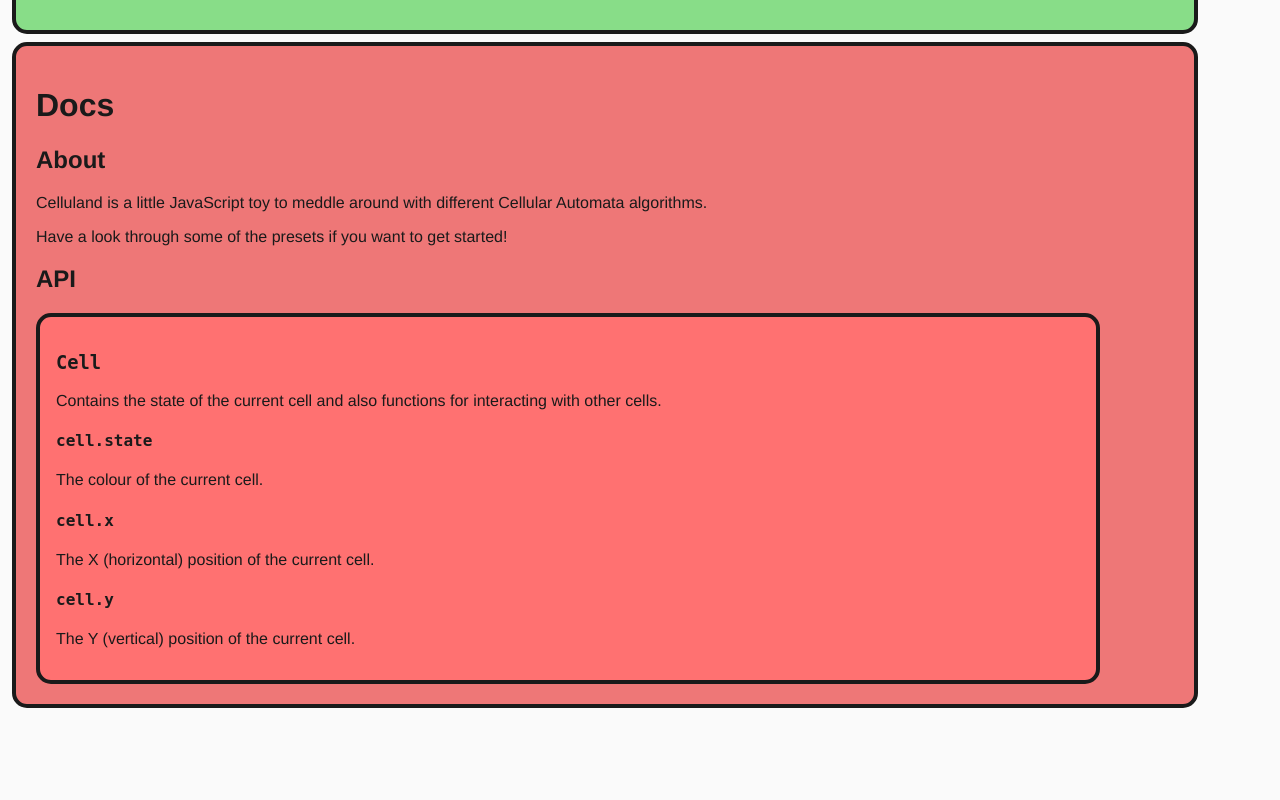
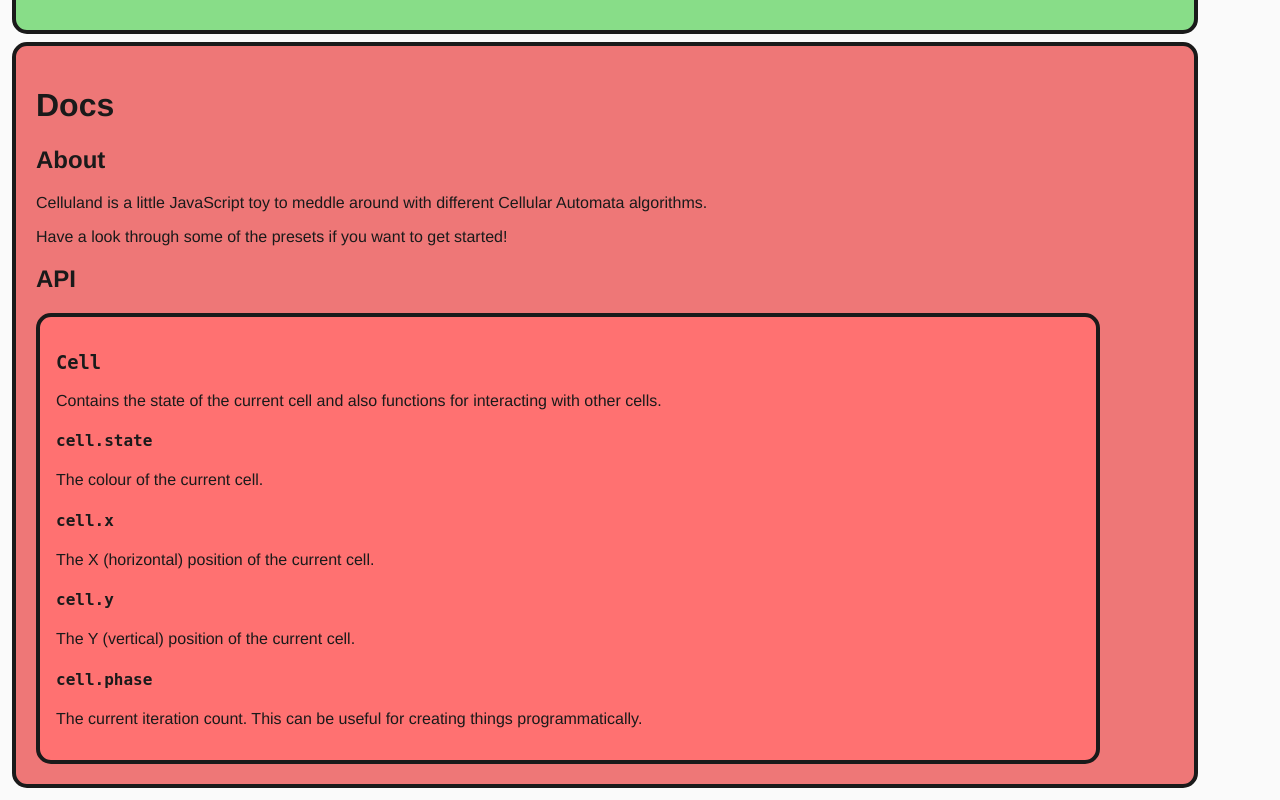
Before and after one commit to Ceebox/Celluland, a plain HTML site: page index.html in a window 1280 px wide. Shown: the part 680-1480 px from the top of the page. Before the commit the page ends 1400 px from the top, so only its background shows below. Drawn offline with Linux system fonts and the light colour scheme.

Commit message:
Add cell phase to documentation

```diff
--- a/index.html
+++ b/index.html
@@ -48,6 +48,10 @@
                 <p>
                     The Y (vertical) position of the current cell.
                 </p>
+                <h4 class="doc-heading">cell.phase</h4>
+                <p>
+                    The current iteration count. This can be useful for creating things programmatically.
+                </p>
             </div>
         </div>
     </main>
--- a/stylesheets/editor.css
+++ b/stylesheets/editor.css
@@ -26,7 +26,6 @@ body {
     display: flex;
     justify-content: center;
     align-items: center;
-    text-align: justify;
 }
 
 textarea {
```
